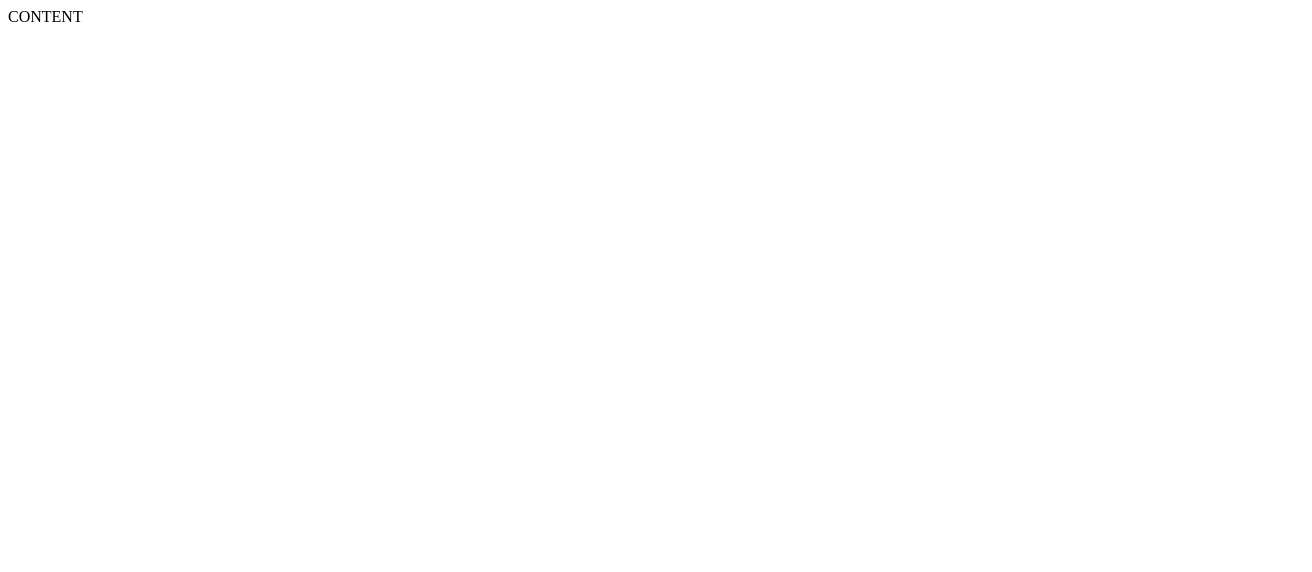
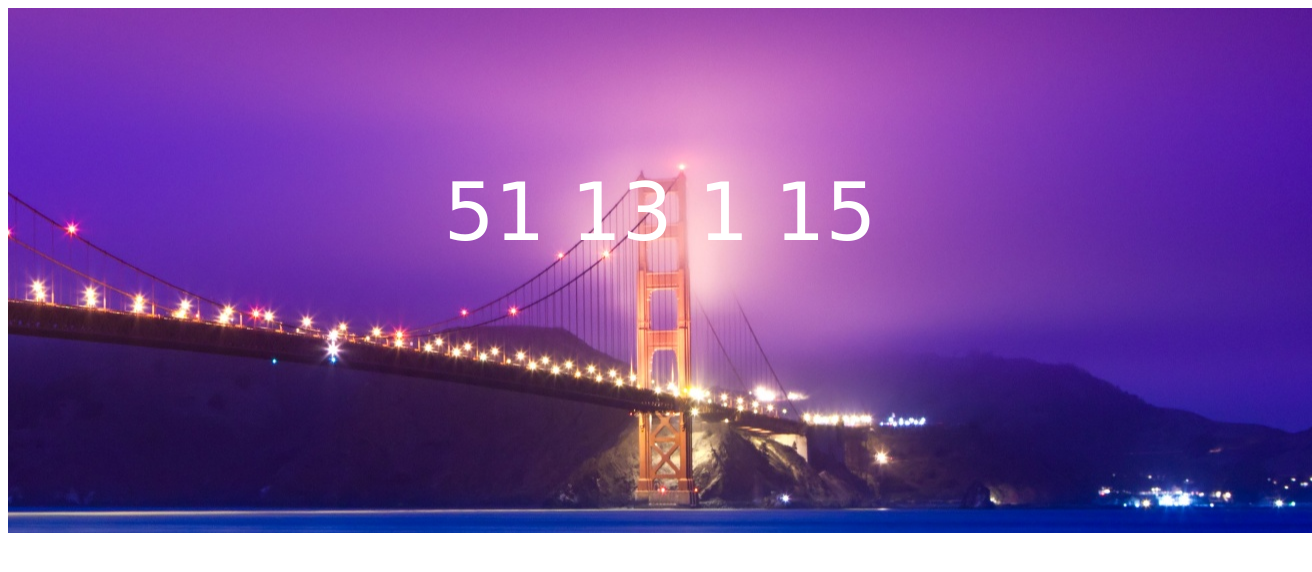
Before and after one commit to simonasablinaite/05-caming-soon-clock, a website: page index.html in a window 1280 px wide. Shown: the whole page, 1312 px wide, since content can reach past the window. Drawn offline with Linux system fonts and the light colour scheme; a web font is replaced by a local one.

Commit message:
Created count down date

```diff
--- a/css/clock.css
+++ b/css/clock.css
@@ -0,0 +1,26 @@
+.bg-img {
+   background-image: url(../img/golden-gate-bridge-san-francisco-california-scenic-pink-sky-2880x1800-3215.jpg);
+   background-position: 100% 50%;
+   width: 100%;
+   height: 405px;
+   background-repeat: no-repeat;
+}
+
+#time {
+   font-family: 'Akaya Telivigala', cursive;
+   font-size: 80px;
+   color: #fff;
+}
+
+.clock>ul {
+   font-family: 'Gill Sans', 'Gill Sans MT', Calibri, 'Trebuchet MS', sans-serif;
+   color: #fff;
+   text-transform: uppercase;
+   font-size: 12px;
+   margin-top: -50px;
+}
+
+.clock>li {
+   display: flex;
+
+}
--- a/css/layout.css
+++ b/css/layout.css
@@ -0,0 +1,12 @@
+.container {
+   display: inline-block;
+   width: 100%;
+   padding: 60px 20px;
+}
+
+.container>.row {
+   display: inline;
+   width: 400px;
+   margin: 0 calc(50% - 200px);
+   text-align: center;
+}
--- a/index.html
+++ b/index.html
@@ -5,11 +5,32 @@
    <meta charset="UTF-8">
    <meta http-equiv="X-UA-Compatible" content="IE=edge">
    <meta name="viewport" content="width=device-width, initial-scale=1.0">
-   <title>Caming soon clock</title>
+   <title>Coming soon clock</title>
+
+   <link rel="preconnect" href="https://fonts.googleapis.com">
+   <link rel="preconnect" href="https://fonts.gstatic.com" crossorigin>
+   <link href="https://fonts.googleapis.com/css2?family=Akaya+Telivigala&display=swap" rel="stylesheet">
+
+   <link rel="stylesheet" href="./css/layout.css">
+   <link rel="stylesheet" href="./css/clock.css">
+
 </head>
 
 <body>
-   CONTENT
+   <div class="container bg-img">
+      <div class="row">
+         <div class="clock">
+            <P id="time"></P>
+            <!-- <ul>
+               <li>days</li>
+               <li>hours</li>
+               <li>minutes</li>
+               <li>seconds</li>
+            </ul> -->
+         </div>
+
+      </div>
+   </div>
 
 
 
--- a/js/clock.js
+++ b/js/clock.js
@@ -0,0 +1,27 @@
+//Data iki kurios skaiciuojamas laikas (su valandomis)
+let countDownDate = new Date("December 23, 2022 12:00:00").getTime();
+
+//Skaiciavimo atnaujinimas kas 1s
+let x = setInterval(function () {
+  //pirmiausiai gaunama šiandienos data ir laikas
+  let now = new Date().getTime();
+
+  //Laikotarpis nuo šiandienos iki deadlin'o
+  let distance = countDownDate - now;
+
+  //Apskaiciuojamas laikas dienomis, valandomis, minutemis ir sekundemis
+  let days = Math.floor(distance / (1000 * 60 * 60 * 24));
+  let hours = Math.floor((distance % (1000 * 60 * 60 * 24)) / (1000 * 60 * 60));
+  let minutes = Math.floor((distance % (1000 * 60 * 60)) / (1000 * 60));
+  let seconds = Math.floor((distance % (1000 * 60)) / 1000);
+
+  //Isvedas elementas
+  document.getElementById("time").innerHTML =
+    days + " " + hours + " " + minutes + " " + seconds + " ";
+
+  //Baigus skaiciavima - nurodomas tekstas
+  if (distance < 0) {
+    clearInterval(x);
+    document.getElementById("time").innerHTML = "LAIKAS BAIGĖSI! :(";
+  }
+}, 1000);
```
